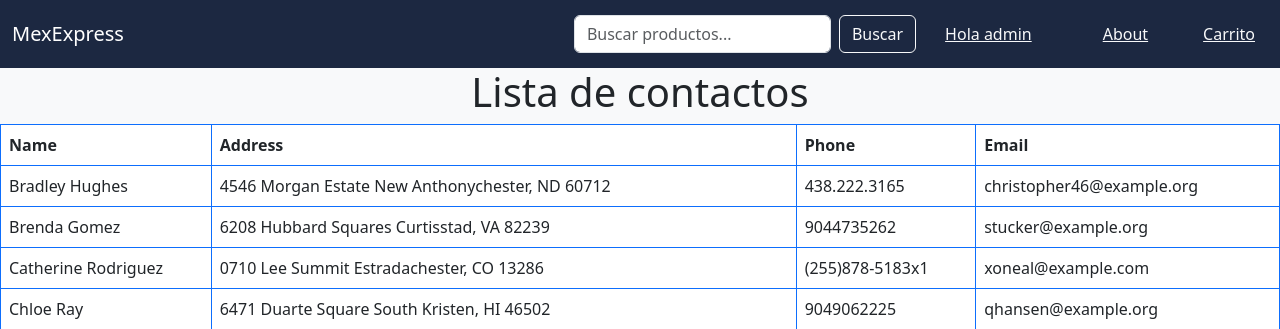
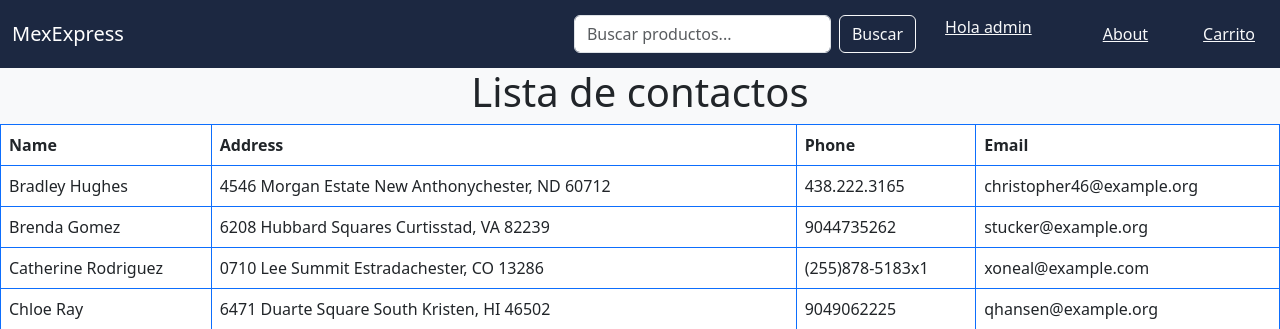
Before and after one commit to aalexrguez/DJANGO, a Django app: page /shopapp/about/ in a window 1280 px wide. Shown: the top 329 px of the page. Run offline with Django 4.2, Linux system fonts and the light colour scheme; a user stored in the database is signed in; data comes from the database, SQL or seed files in the repository; some libraries are stand-ins or nearby versions.

Commit message:
Se agrego la parte del login

```diff
--- a/mexexpress/templates/shopApp/base.html
+++ b/mexexpress/templates/shopApp/base.html
@@ -25,19 +25,21 @@
                     <button class="btn btn-outline-light text-light" type="submit">Buscar</button>
                 </form>
                 <ul class="navbar-nav mr-auto mt-2 mt-lg-0">
-                    <button class="btn btn-link ms-3 text-light">
-                        {% if user == "guest" %}
-                            Iniciar Sesion
+
+                        {% if user.is_authenticated %}
+                            <a onclick="document.getElementById('logout_form').submit();" class="btn btn-link ms-3 text-light">Hola {{user}}</a>
                         {% else %}
-                            Hola {{user}}
+                            <a href="{% url 'login' %}" class="btn btn-link ms-3 text-light">Iniciar Sesion</a>
                         {% endif %}
-                    </button>
+
                     <button class="btn btn-link ms-3 text-light" >
                         <a href="{%url 'app:about'%}" class="btn btn-link ms-3 text-light" >About</a>
                     </button>
                     <button class="btn btn-link ms-3 text-light">Carrito</button>
                 </ul>
-
+                <form id="logout_form" style="display: none;" action="{% url 'logout' %}" method="POST">
+                    {% csrf_token %}
+                </form>
             </div>
         </div>
     </nav>
```
